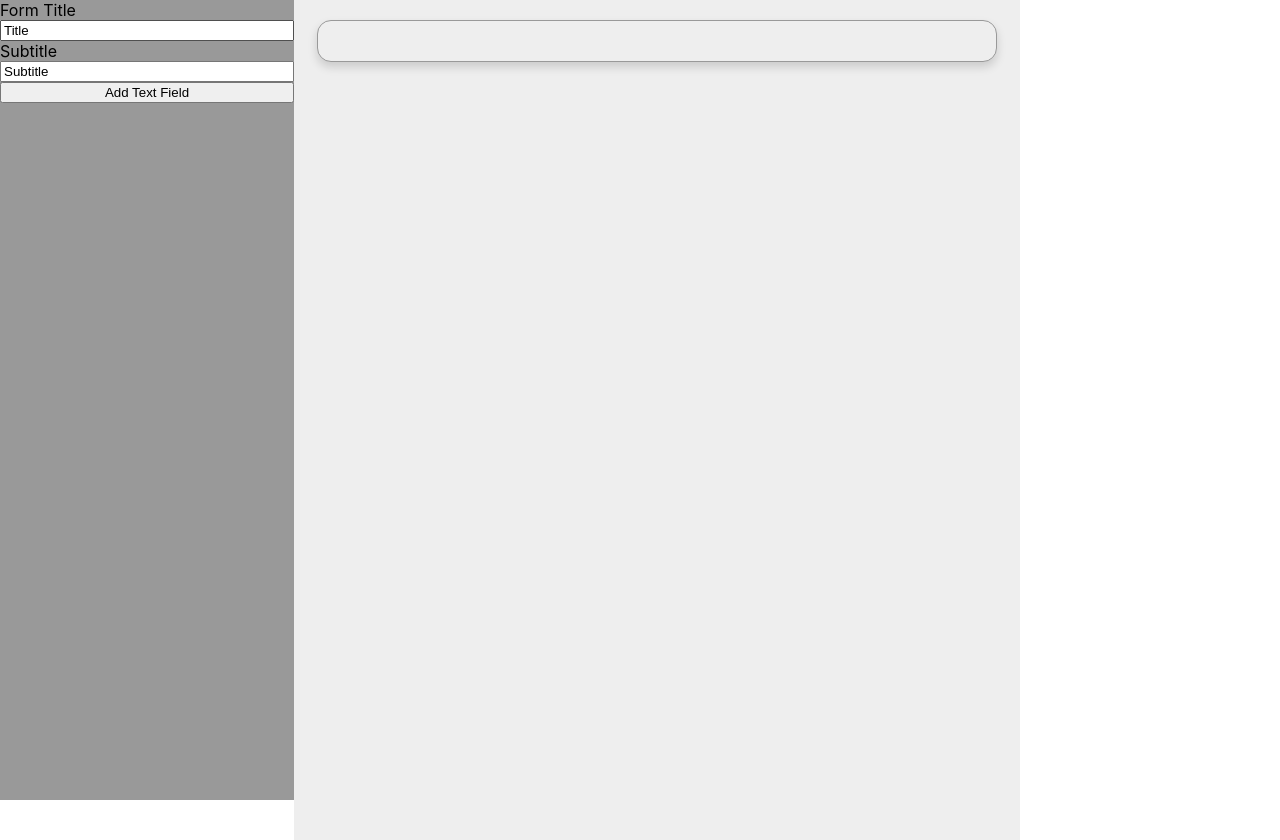
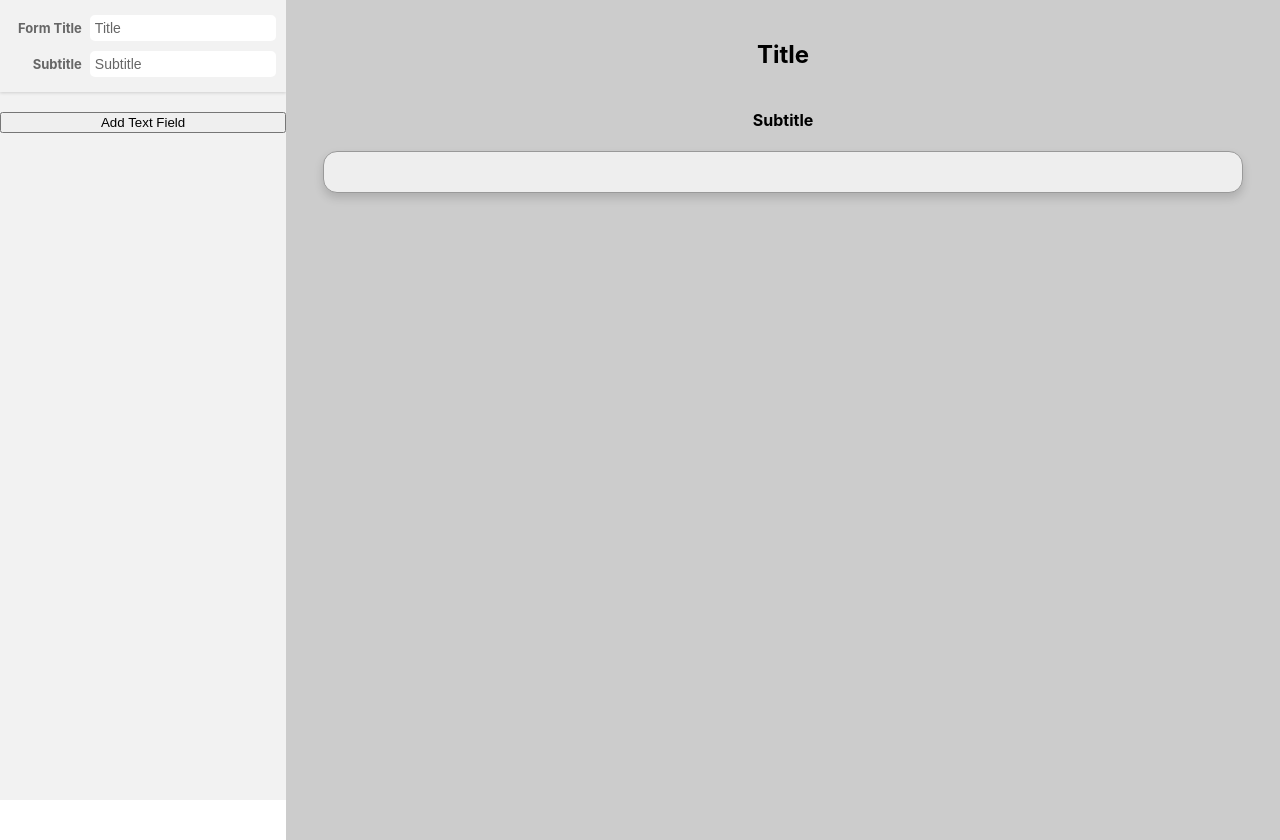
Before and after one commit to mingliu68/FormBuilder, a React (Create React App) app in the folder form-builder/: page / in a window 1280 px wide. Built offline with nearby package versions, Linux system fonts and the light colour scheme.

Commit message:
add form titles, filedMaker component, FieldList component, modified Display and FormGenerator components

```diff
--- a/form-builder/src/components/Display.js
+++ b/form-builder/src/components/Display.js
@@ -4,11 +4,17 @@ import styled from "styled-components"
 const Display = props => {
     return (
         <Container>
+            <FormTitle>
+                <h2>{props.title}</h2>
+                <h4>{props.subtitle}</h4>
+            </FormTitle>
             <Form>
                 {
                     props.elements.map((element, i) => (
                         <FormItem>
-                            <Label for={"input_" + i} >
+                            <Label
+                                for={"input_" + i}
+                            >
                                 {element.label}
                             </Label>
                             <Input
@@ -38,6 +44,7 @@ const Form = styled.form`
     box-shadow: 0 5px 10px rgba(0,0,0,0.15);
     padding:20px 30px;
     flex-wrap: wrap;
+    min-width: 500px;
 
 `;
 
@@ -47,7 +54,6 @@ const FormItem = styled.div`
     border-radius: 14px;
     display: flex;
     flex-direction: column;
-    min-width: 500px;
 `;
 
 const Input = styled.input`
@@ -64,13 +70,20 @@ const Label = styled.label`
 `;
 
 const Container = styled.div`
-    width: 70%;
+    width: 100%;
     padding: 20px;
     height: 100%;
     display: flex;
-    justify-content: center;
+    justify-content: flex-tart;
     align-items: flex-start;
-    background: #eee;
+    background: #cccccc;
     overflow-y: scroll;
+    flex-direction: column;
+`;
 
+const FormTitle = styled.div`
+    display:flex;
+    flex-direction: column;
+    width: 100%;
+    align-items: center;
 `;
--- /dev/null
+++ b/form-builder/src/components/FieldList.js
@@ -0,0 +1,15 @@
+import React from "react";
+import styled from "styled-components";
+
+const FieldList = props => {
+    return (
+        <Container>
+
+
+        </Container>
+    )
+}
+
+export default FieldList;
+
+const Container = styled.div``;
--- a/form-builder/src/components/FieldMaker.js
+++ b/form-builder/src/components/FieldMaker.js
@@ -1,17 +1,18 @@
 import React, { useState } from "react";
 import styled from "styled-components";
 import Field from "./Field";
-
+import FieldList from "./FieldList";
 
 
 const FieldMaker = props => {
 
     return (
         <Container>
-            <label for="title">
+            <TitleWrapper>
+                <TitleLabel for="title">
                     Form Title
-            </label>
-            <input
+                </TitleLabel>
+                <TitleInput
                     type="text"
                     name="title"
                     id="title"
@@ -19,10 +20,10 @@ const FieldMaker = props => {
                     value={props.title}
                     onChange={ e => props.setTitle(e.target.value) }
                 />
-            <label for="subtitle">
+                <TitleLabel for="subtitle">
                     Subtitle
-            </label>
-            <input
+                </TitleLabel>
+                <TitleInput
                     type="text"
                     name="subtitle"
                     id="subtitle"
@@ -30,6 +31,9 @@ const FieldMaker = props => {
                     value={props.subtitle}
                     onChange={ e => props.setSubtitle(e.target.value) }
                 />
+            </TitleWrapper>
+            <br />
+            <FieldList />
             <button
                 onClick = {() => props.setElements(props.elements.concat({"type": "text", "label": "This is a Test Field"}))}
             >
@@ -42,9 +46,44 @@ const FieldMaker = props => {
 export default FieldMaker;
 
 const Container = styled.div`
+    float:left;
     width: 30%;
+    max-width: 350px;
+    min-width: 200px;
     height: 100%;
-    background: #999;
     display: flex;
     flex-direction: column;
+    background: #f2f2f2;
 `;
+
+const TitleWrapper = styled.div`
+    display: flex;
+    flex-wrap: wrap;
+    padding: 10px;
+    align-items: center;
+    box-shadow: 0 1px 3px rgba(0,0,0,0.15);`;
+
+const TitleLabel = styled.label`
+    width: 30%;
+    text-align: right;
+    font-size: 13px;
+    font-weight: 700;
+    padding-right: 8px;
+    color: #666666;
+    box-sizing: border-box;
+`;
+
+const TitleInput = styled.input`
+    width: 70%;
+    border: none;
+    border-radius: 5px;
+    outline: none;
+    padding: 5px;
+    margin: 5px 0;
+    font-size: 14px;
+    color: #666666;
+    box-sizing: border-box;
+    background: #ffffff;
+
+
+`;
--- a/form-builder/src/components/FormGenerator.js
+++ b/form-builder/src/components/FormGenerator.js
@@ -10,15 +10,8 @@ const FormGenerator = () => {
     const [title, setTitle] = useState("Title")
     const [subtitle, setSubtitle] = useState("Subtitle")
 
-
-
     return (
         <Container>
-            {/* <button
-                onClick = {() => setElements(elements.concat({"type": "text", "label": "This is a Test Field"}))}
-            >
-                Add Text Field
-            </button> */}
             <FieldMaker
                 setElements={setElements}
                 elements={elements}
@@ -27,7 +20,11 @@ const FormGenerator = () => {
                 subtitle={subtitle}
                 setSubtitle={setSubtitle}
             />
-            <Display elements={elements} />
+            <Display
+                elements={elements}
+                title={title}
+                subtitle={subtitle}
+            />
         </Container>
     );
 }
@@ -36,6 +33,5 @@ export default FormGenerator;
 
 const Container = styled.div`
     display: flex;
-    max-width: 1020px;
     height: 100vh;
 `;
```
Lines whose indentation alone changed are shown as unchanged.
